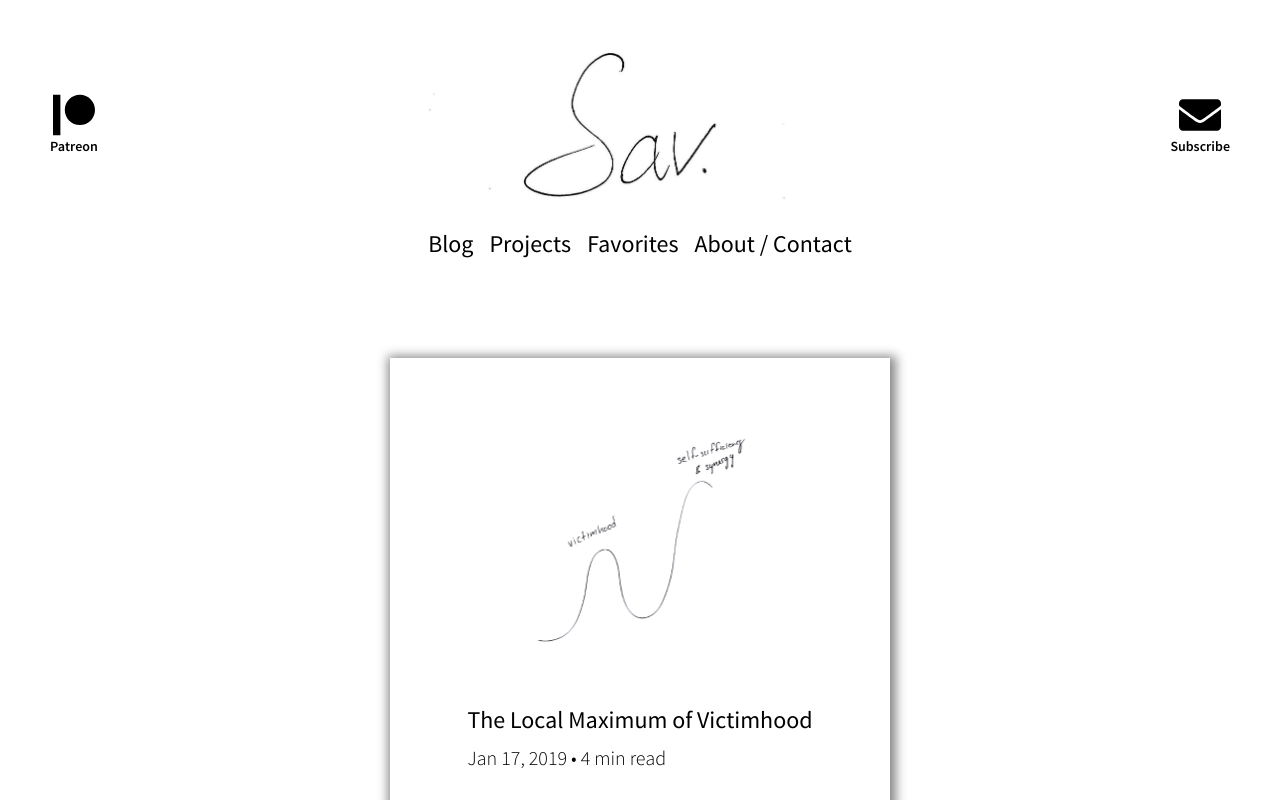
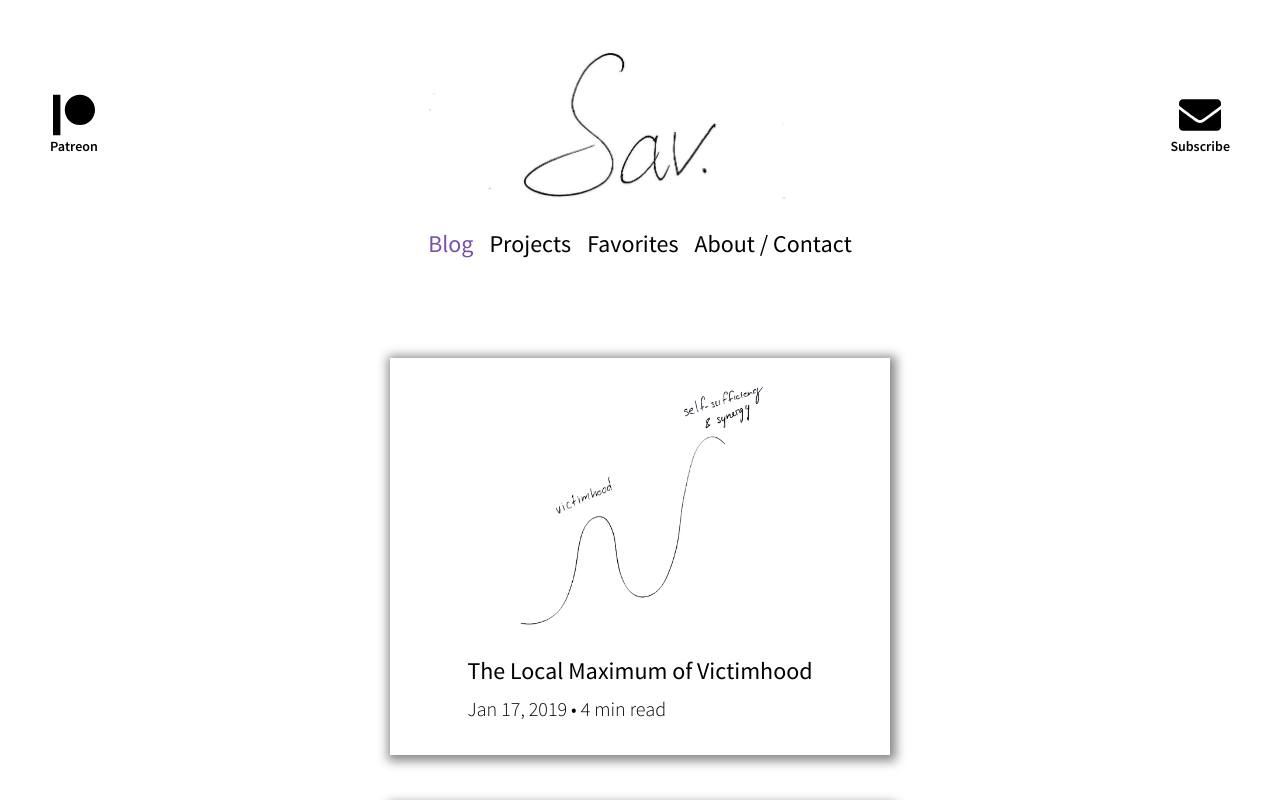
Before and after one commit to SavSidorov/savsidorov.com_old, a React (Create React App) app: page /blog in a window 1280 px wide. Shown: the top 800 px of the page. Built offline with nearby package versions, Linux system fonts and the light colour scheme.

Commit message:
Update Navbar, Cards

```diff
--- a/src/components/BlogCard.js
+++ b/src/components/BlogCard.js
@@ -4,7 +4,6 @@ import styled from "styled-components";
 
 const Styles = styled.div`
 	.BlogCard {
-		height: 50vw;
 		width: 50vw;
 		max-height: 500px;
 		max-width: 500px;
@@ -34,26 +33,13 @@ const Styles = styled.div`
 		color: black;
 	}
 
-	@media (min-width: 700px), (min-aspect-ratio: 1/1) {
-		.BlogCard > a > img {
-			width: 30vw;
-			height: auto;
-		}
+	.BlogCard > a > img {
+		width: 40vw;
+		max-width: 450px;
+		height: auto;
+		margin-bottom: 1.5vw;
 	}
 
-	@media (max-width: 700px), (max-aspect-ratio: 1/1) {
-		.BlogCard > a > img {
-			width: 250px;
-			height: auto;
-		}
-
-		.BlogCard > a > div > h4 {
-			font-size: 15px;
-		}
-
-		.BlogCard > a > div > p {
-			font-size: 10px;
-		}
 	}
 `;
 
--- a/src/components/NavBar.js
+++ b/src/components/NavBar.js
@@ -18,6 +18,10 @@ const Styles = styled.div`
 			color: var(--ss-primary);
 		}
 	}
+
+	.navbar-nav .nav-link.active {
+		color: var(--ss-primary);
+	}
 `;
 
 export const NavBar = () => (
@@ -25,19 +29,11 @@ export const NavBar = () => (
 		<Navbar expand="lg">
 			<Navbar.Toggle aria-controls="basic-navbar-nav" />
 			<Navbar.Collapse id="basic-navbar-nav">
-				<Nav className="mlr-auto">
-					<Nav.Item>
-						<Nav.Link href="/blog">Blog</Nav.Link>
-					</Nav.Item>
-					<Nav.Item>
-						<Nav.Link href="/projects">Projects</Nav.Link>
-					</Nav.Item>
-					<Nav.Item>
-						<Nav.Link href="/favorites">Favorites</Nav.Link>
-					</Nav.Item>
-					<Nav.Item>
-						<Nav.Link href="/contact">About / Contact</Nav.Link>
-					</Nav.Item>
+				<Nav activeKey={window.location.pathname} className="mlr-auto">
+					<Nav.Link href="/blog">Blog</Nav.Link>
+					<Nav.Link href="/projects">Projects</Nav.Link>
+					<Nav.Link href="/favorites">Favorites</Nav.Link>
+					<Nav.Link href="/contact">About / Contact</Nav.Link>
 				</Nav>
 			</Navbar.Collapse>
 		</Navbar>
```
